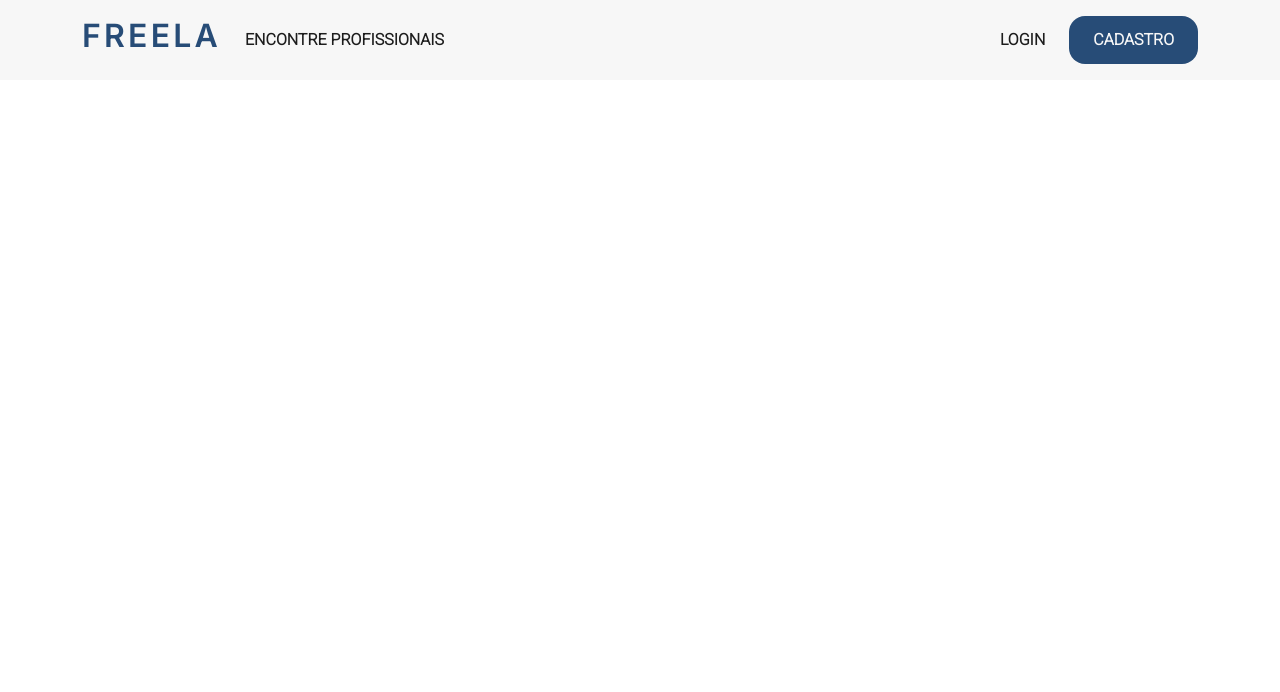
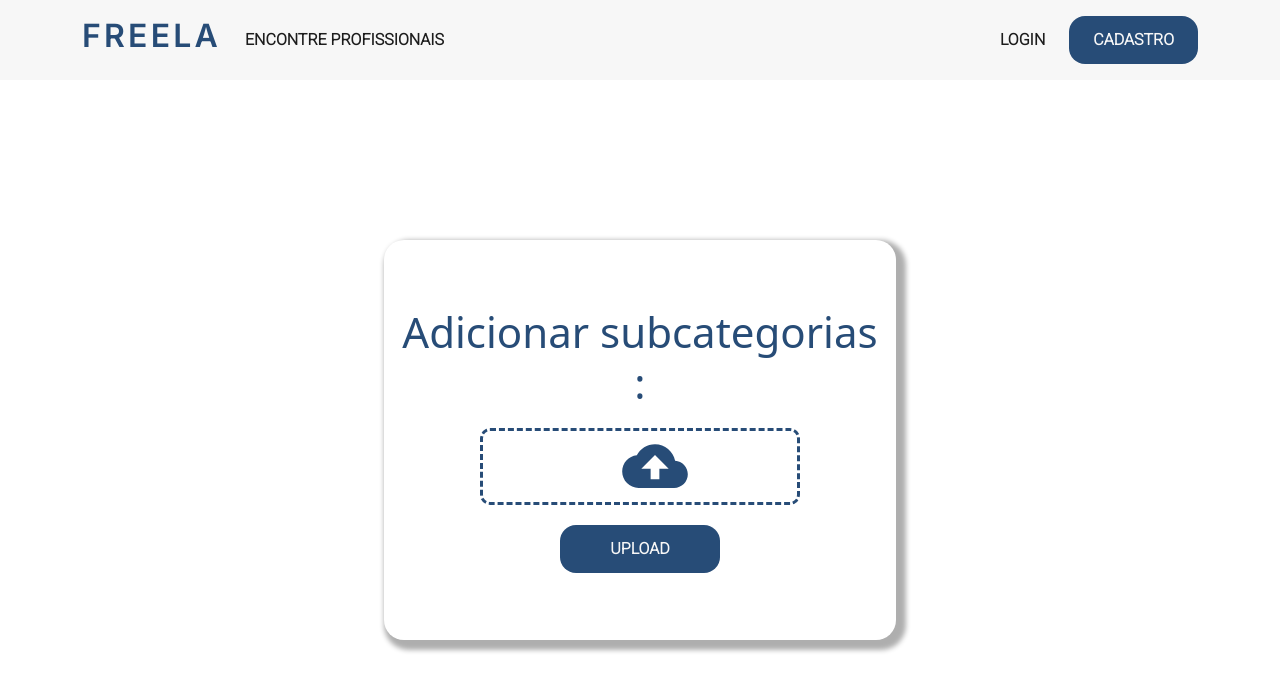
Before and after one commit to FREELA-sptech/FREELA-Web, a React (Vite) app: page /backoffice in a window 1280 px wide. Shown: the top 692 px of the page. Built offline with nearby package versions, Linux system fonts and the light colour scheme.

Commit message:
segunda versao da tela

```diff
--- a/src/AppRoutes.tsx
+++ b/src/AppRoutes.tsx
@@ -11,6 +11,7 @@ import { CreateOrder } from './pages/Order/CreateOrder/CreateOrder'
 import Proposta from './pages/Proposta/Proposta'
 import AuthProvider from './core/Auth/AuthContext'
 import RedirectProvider from './core/Auth/RedirectContext'
+import Backoffice from './pages/Backoffice/Backoffice'
 
 const AppRoutes = () => {
   return (
@@ -25,6 +26,7 @@ const AppRoutes = () => {
         <Route path="/order-details/:id" element={<AuthProvider element={<OrderDetails/>} />} />
         <Route path="/create-order" element={<AuthProvider element={<CreateOrder/>} />} />
         <Route path="/proposta" element={<AuthProvider element={<Proposta/>} />} />
+        <Route path="/backoffice" element={<Backoffice/>} />
       </Routes>
     </BrowserRouter>
   )
--- /dev/null
+++ b/src/pages/Backoffice/Backoffice.tsx
@@ -0,0 +1,33 @@
+import React from 'react';
+import { Container, Row, Col, Button, Form } from 'react-bootstrap';
+import './style.scss';
+import { IoMdCloudUpload } from 'react-icons/io';
+
+
+function Backoffice() {
+    return (
+        <Container className="backoffice-container">
+        <Row>
+          <Col>
+            <h1 className='h1-backoffice f-42'>Adicionar subcategorias : </h1>
+          </Col>
+        </Row>
+        <Row>
+        <Col className='d-flex align-items-center'>
+      <Form.Control className='input-backoffice' />
+      <IoMdCloudUpload size={70} className='icon'/>
+    </Col>
+        </Row>
+        <Row>
+          <Col>
+            <Button className='primary-standart f-inter' > upload </Button>
+          </Col>
+
+        </Row>
+      </Container>
+
+    );
+
+  }
+
+export default Backoffice;
--- /dev/null
+++ b/src/pages/Backoffice/style.scss
@@ -0,0 +1,45 @@
+
+.backoffice-container {
+    display: flex;
+    flex-direction: column;
+    align-items: center;
+    justify-content: center;
+    height: 50vh;
+    width: 40vw;
+    box-shadow: 5px 5px 5px 5px rgba(0, 0, 0, 0.316);
+    border-radius: 20px;
+    margin-top: 20vh;
+
+
+
+    .h1-backoffice {
+      font-size: 30px;
+      text-align: center;
+      margin-bottom: 20px;
+      color: var(--dark-contrast-color);
+
+    }
+
+    .input-backoffice{
+        width: 40vh;
+        border: dashed var(--dark-contrast-color);
+        border-radius: 10px;
+        height: 6vw;
+        position: relative;
+
+    }
+
+   .primary-standart {
+    margin-top: 20px;
+    width: 20vh;
+   }
+
+   .icon {
+   margin-left: 140px;
+   position: relative;
+   position: absolute;
+   color: var(--dark-contrast-color);
+  }
+
+
+}
```
Also changed, not shown: 1 other file (tests, documents, lock files or other folders).
